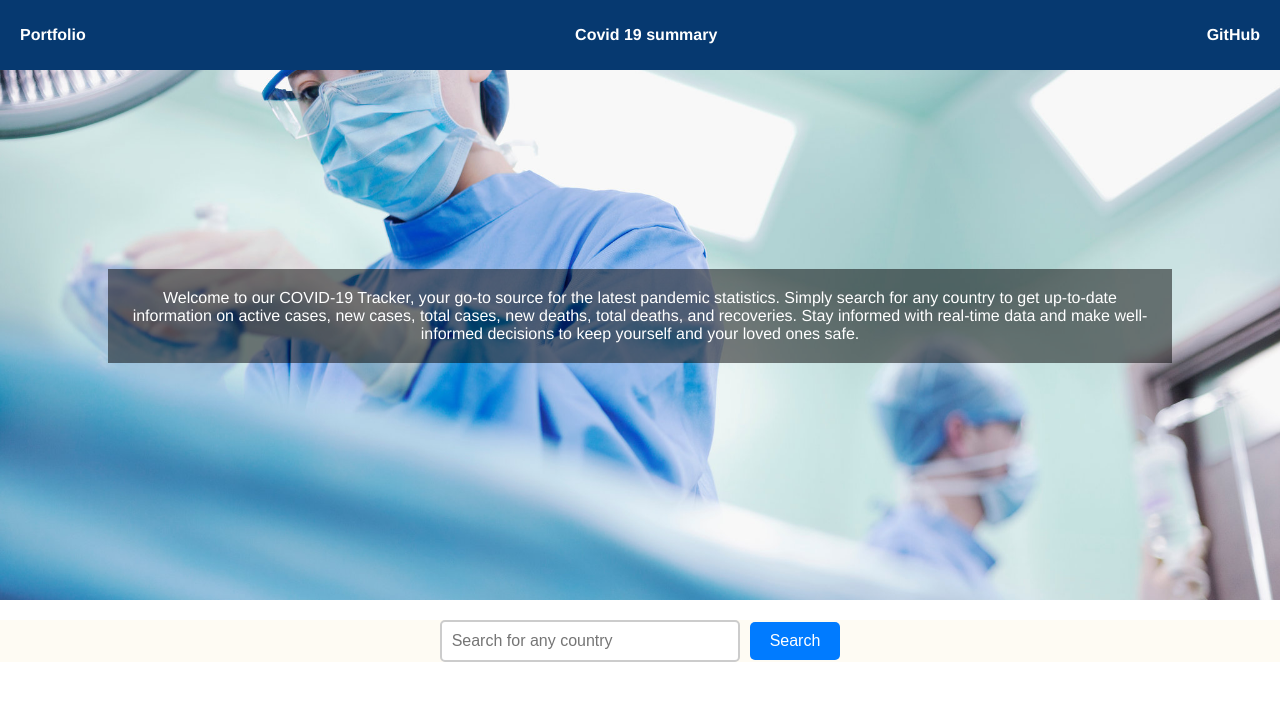
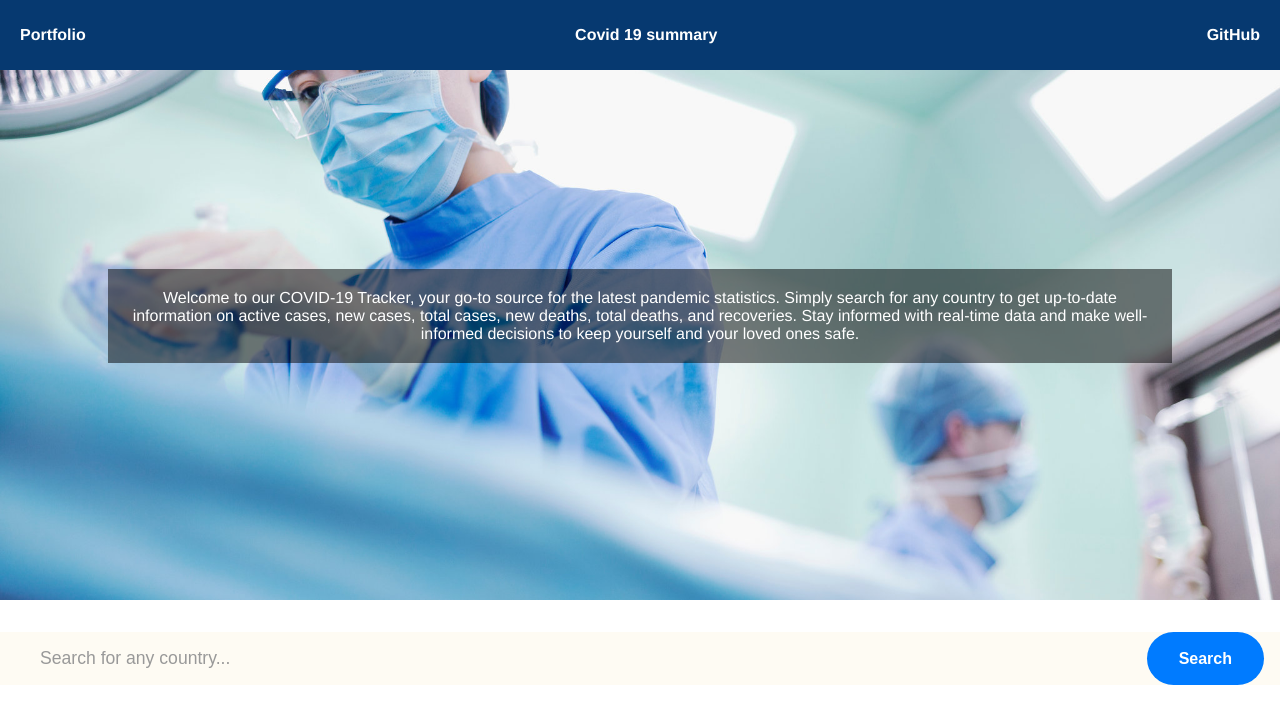
Before and after one commit to NixonOjiem/covid-19-tracking, a Vue app: page / in a window 1280 px wide. Shown: the top 724 px of the page. Built offline with nearby package versions, Linux system fonts and the light colour scheme.

Commit message:
working on the search

```diff
--- a/src/components/DynamicComponent.vue
+++ b/src/components/DynamicComponent.vue
@@ -5,13 +5,13 @@
         <div class="search-container">
             <input
             type="search"
-                placeholder="Search for any country"
+            placeholder="Search for any country..."
             id="search-box"
             v-model.trim="country"
-                class="text-input"
+            class="modern-input"
             v-on:keyup.enter="handleSearch"
             />
-            <button class="search-button" @click="handleSearch">Search</button>
+            <button class="modern-button" @click="handleSearch">Search</button>
         </div>
 
 
@@ -55,39 +55,85 @@
   }
 
   .search-container {
+  margin: 2rem 0;
+  padding: 0 1rem;
   display: flex;
-    justify-content: center;
-    align-items: center;
-    margin-top: 20px;
+  flex-direction: row;
 }
 
-  .text-input {
-    padding: 10px;
-    width: 300px;
-    border: 2px solid #ccc;
-    border-radius: 5px;
-    font-size: 16px;
-    transition: border-color 0.3s;
+.search-group {
+  max-width: 600px;
+  margin: 0 auto;
+  display: flex;
+  gap: 8px;
+  background: white;
+  border-radius: 50px;
+  box-shadow: 0 4px 20px rgba(0, 0, 0, 0.1);
+  transition: all 0.3s ease;
 }
 
-  .text-input:focus {
-    border-color: #007BFF;
+.search-group:focus-within {
+  box-shadow: 0 6px 25px rgba(0, 0, 0, 0.15);
+  transform: translateY(-2px);
+}
+
+.modern-input {
+  flex: 1;
+  padding: 1rem 1.5rem;
+  border: none;
+  border-radius: 50px;
+  font-size: 1.1rem;
+  background: transparent;
   outline: none;
 }
 
-  .search-button {
-    padding: 10px 20px;
-    margin-left: 10px;
-    border: none;
-    border-radius: 5px;
-    background-color: #007BFF;
-    color: white;
-    font-size: 16px;
-    cursor: pointer;
-    transition: background-color 0.3s;
+.modern-input::placeholder {
+  color: #999;
+  font-weight: 300;
 }
 
-  .search-button:hover {
-    background-color: #0056b3;
+.modern-button {
+  padding: 1rem 2rem;
+  border: none;
+  border-radius: 50px;
+  background: #007bff;
+  color: white;
+  font-size: 1rem;
+  font-weight: 600;
+  cursor: pointer;
+  transition: all 0.2s ease;
+  display: flex;
+  align-items: center;
+  gap: 8px;
+}
+
+.modern-button:hover {
+  background: #0056b3;
+  transform: translateY(-1px);
+  box-shadow: 0 3px 15px rgba(0, 123, 255, 0.3);
+}
+
+.modern-button:active {
+  transform: translateY(0);
+}
+
+/* Optional: Add media query for mobile */
+@media (max-width: 480px) {
+  .search-group {
+    flex-direction: column;
+    border-radius: 20px;
+    padding: 8px;
+  }
+
+  .modern-input {
+    padding: 1rem;
+    border-radius: 15px;
+  }
+
+  .modern-button {
+    width: 100%;
+    justify-content: center;
+    border-radius: 15px;
+  }
   }
   </style>
```
Lines whose indentation alone changed are shown as unchanged.
